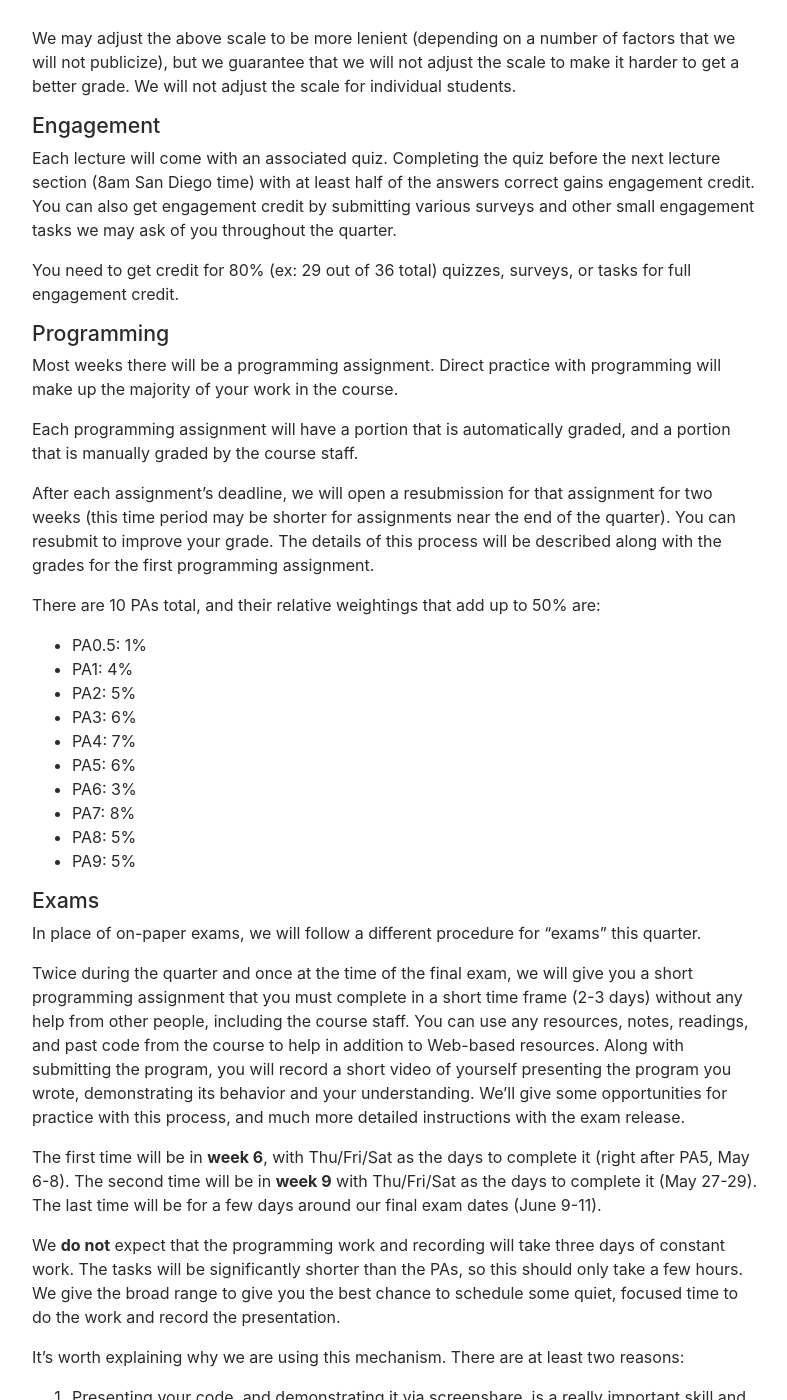
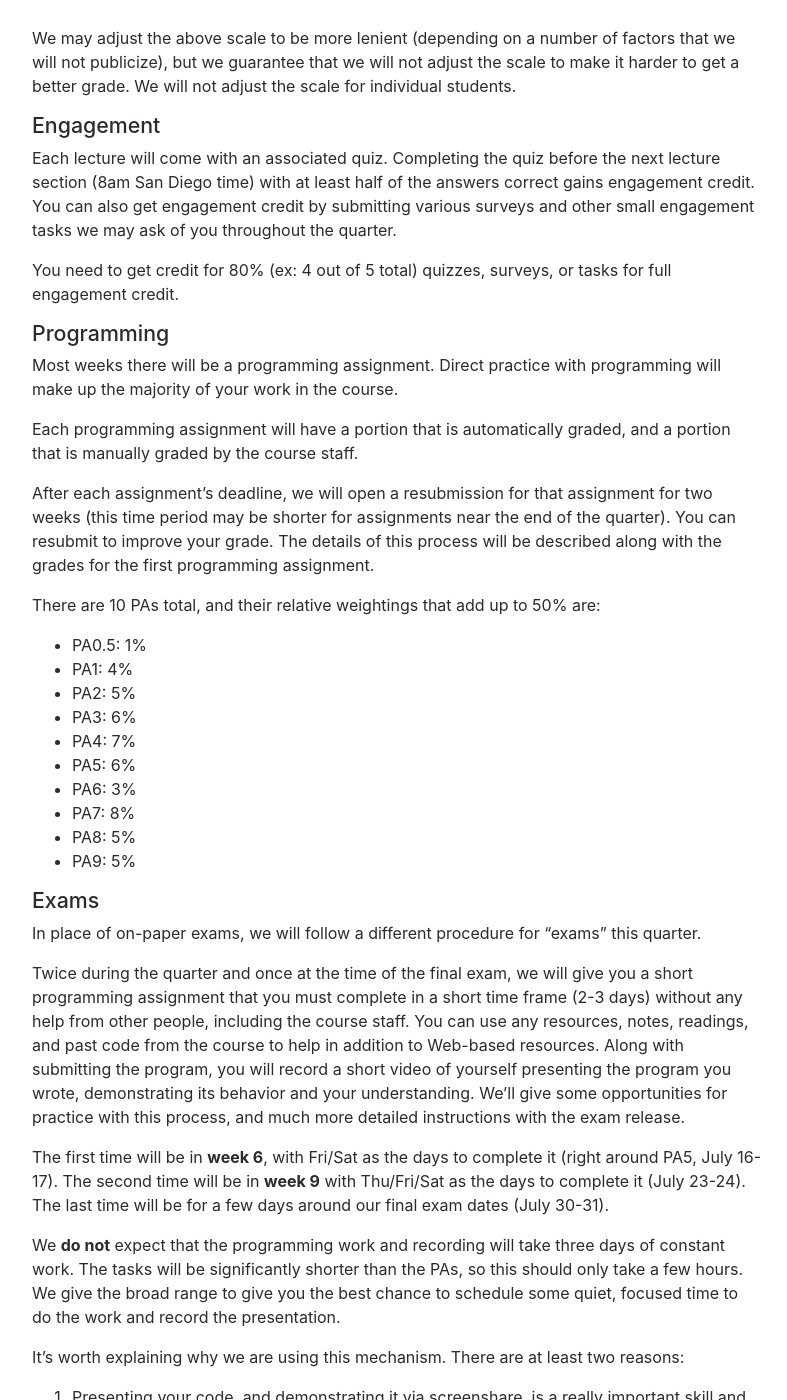
Before and after one commit to ucsd-cse11-su121/ucsd-cse11-su121.github.io, a Jekyll site: the page built from index.md, in a window 1280 px wide and 1400 px high, scrolled down 4615 px. Shown: the whole window, without its empty margins (243-1030 px from the left). Built offline with Jekyll 4.4.1, drawn with Linux system fonts in a browser that asks for light colours; nearby versions of some CDN libraries.

Commit message:
Update index.md

```diff
--- a/index.md
+++ b/index.md
@@ -219,7 +219,7 @@ next lecture section (8am San Diego time) with at least half of the answers corr
 credit. You can also get engagement credit by submitting various surveys and
 other small engagement tasks we may ask of you throughout the quarter.
 
-You need to get credit for 80% (ex: 29 out of 36 total) quizzes, surveys, or tasks for full engagement credit.
+You need to get credit for 80% (ex: 4 out of 5 total) quizzes, surveys, or tasks for full engagement credit.
 
 <a id="p:programming"></a>
 <h3>Programming</h3>
@@ -260,10 +260,10 @@ demonstrating its behavior and your understanding. We'll give some
 opportunities for practice with this process, and much more detailed
 instructions with the exam release.
 
-The first time will be in **week 6**, with Thu/Fri/Sat as the days to complete
-it (right after PA5, May 6-8). The second time will be in **week 9** with
-Thu/Fri/Sat as the days to complete it (May 27-29). The last time will be for a
-few days around our final exam dates (June 9-11).
+The first time will be in **week 6**, with Fri/Sat as the days to complete
+it (right around PA5, July 16-17). The second time will be in **week 9** with
+Thu/Fri/Sat as the days to complete it (July 23-24). The last time will be for a
+few days around our final exam dates (July 30-31).
 
 We **do not** expect that the programming work and recording will take three
 days of constant work. The tasks will be significantly shorter than the PAs, so
```
